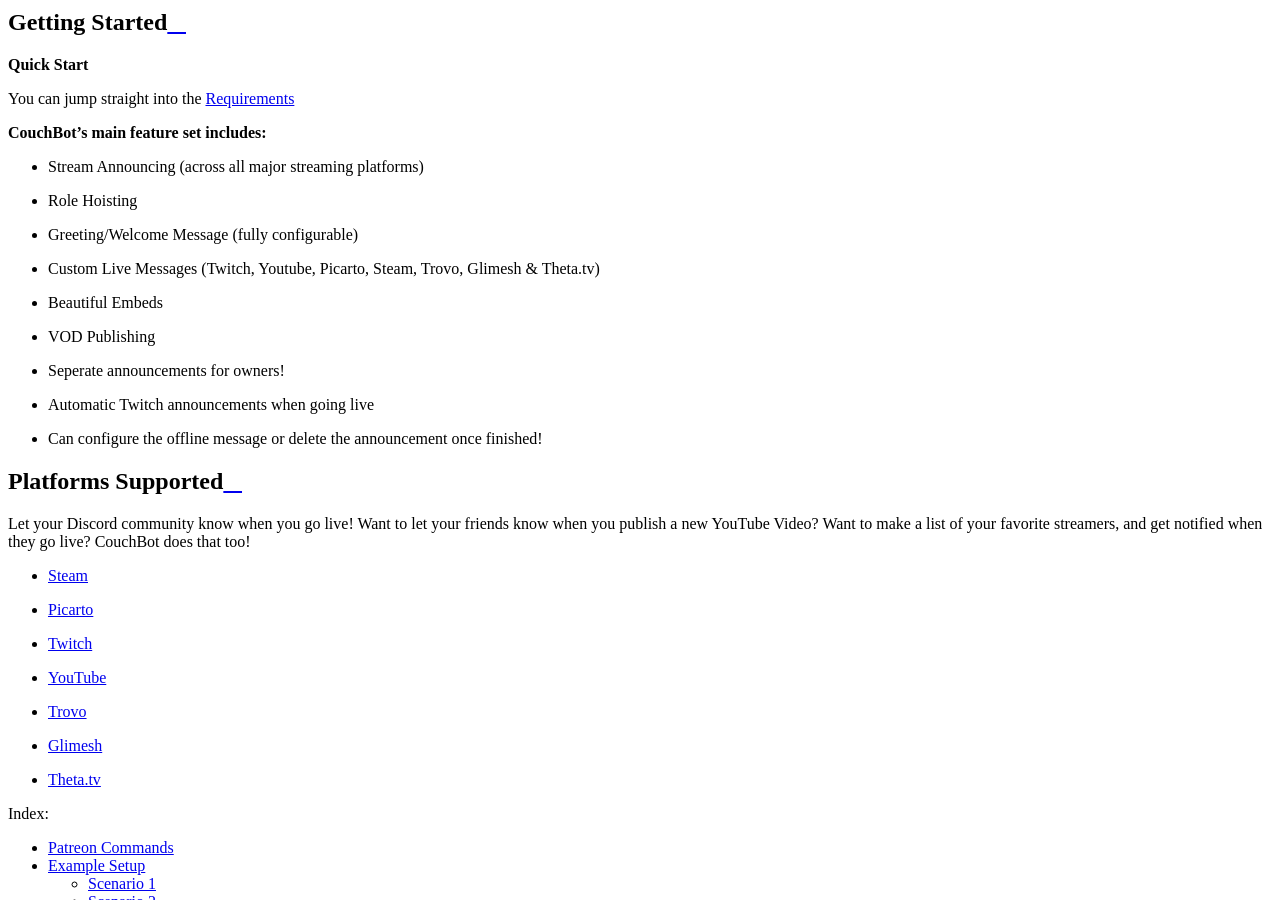
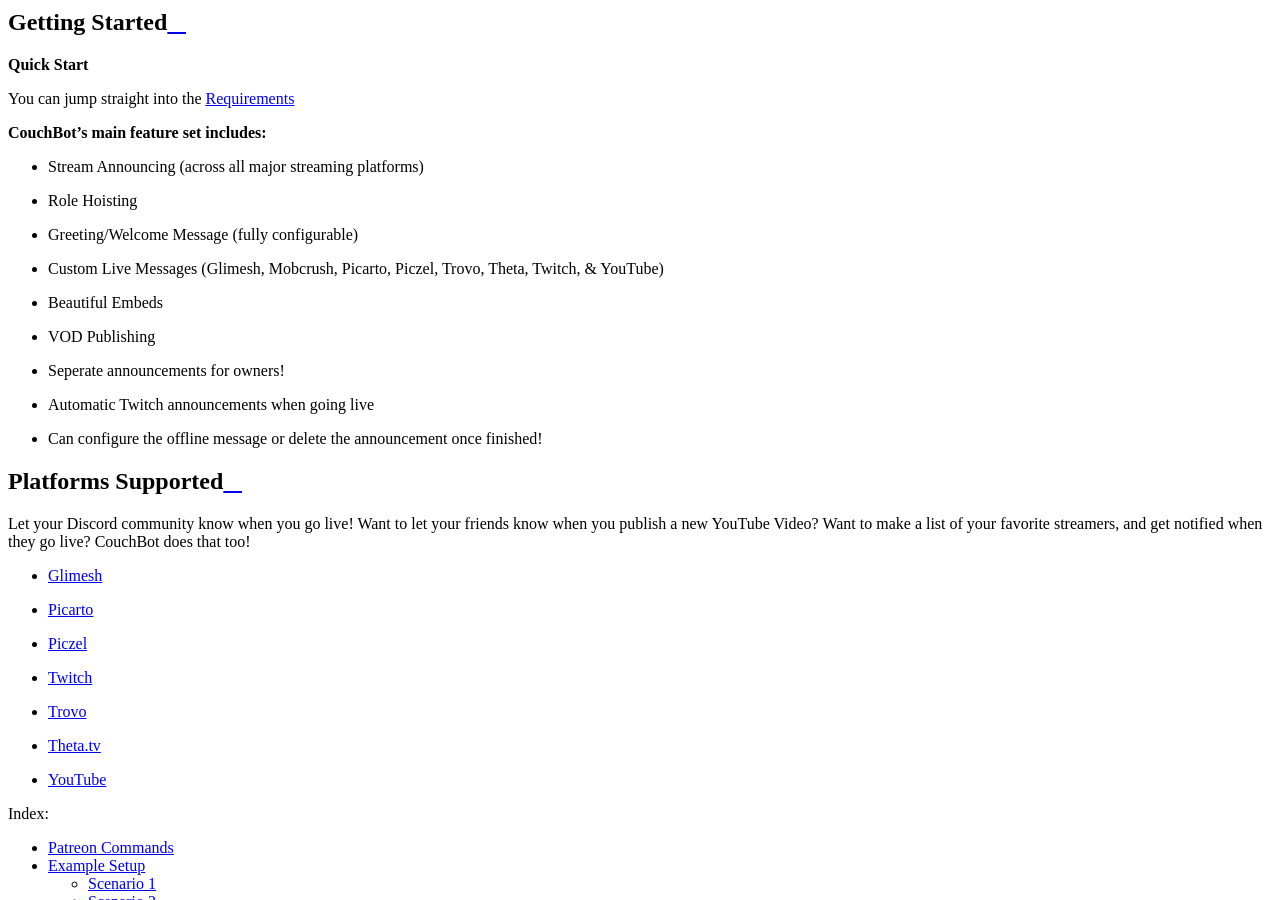
Before and after one commit to MTDCodes/CouchBot.Docs.German, a Sphinx documentation site: the page built from docs/index.rst, in a window 1280 px wide and 900 px high, scrolled down 743 px. Built offline with Sphinx 7.4.7 and the Read the Docs theme 2.0.0, drawn with Linux system fonts in a browser that asks for light colours.

Commit message:
Update index.rst

```diff
--- a/docs/index.rst
+++ b/docs/index.rst
@@ -20,7 +20,7 @@
 - Stream Announcing (across all major streaming platforms)
 - Role Hoisting
 - Greeting/Welcome Message (fully configurable)
-- Custom Live Messages (Twitch, Youtube, Picarto, Steam, Trovo, Glimesh & Theta.tv)
+- Custom Live Messages (Glimesh, Mobcrush, Picarto, Piczel, Trovo, Theta, Twitch, & YouTube)
 - Beautiful Embeds
 - VOD Publishing
 - Seperate announcements for owners!
@@ -35,13 +35,13 @@
 Want to let your friends know when you publish a new YouTube Video?
 Want to make a list of your favorite streamers, and get notified when they go live? CouchBot does that too!
 
-- `Steam <https://steamcommunity.com>`__
+- `Glimesh <https://glimesh.tv>`__
 - `Picarto <https://picarto.tv>`__
+- `Piczel <https://piczel.tv>`__
 - `Twitch <https://twitch.tv>`__
+- `Trovo <https://trovo.tv>`__
+- `Theta.tv <https://theta.tv>`__
 - `YouTube <https://youtube.com>`__
-- `Trovo <https://trovo.tv>`__
-- `Glimesh <https://glimesh.tv>`__
-- `Theta.tv <https://theta.tv>`__
 
 .. toctree::
     :maxdepth: 3
```
